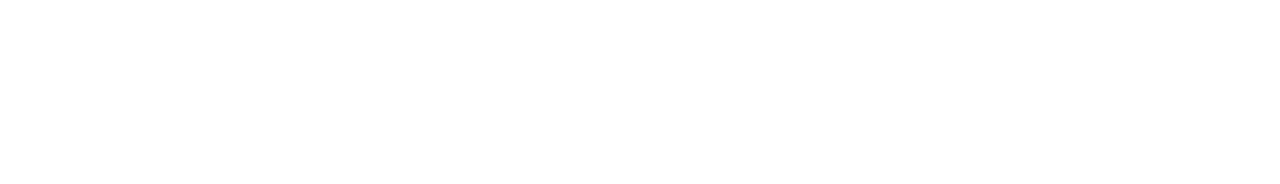
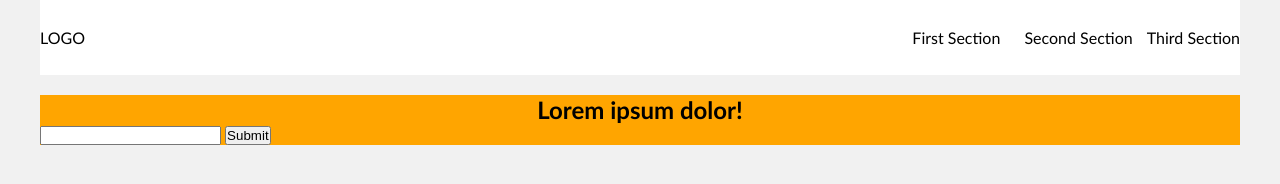
Before and after one commit to devangmalhotra/productlandingpage, a plain HTML site: page index.html in a window 1280 px wide. Drawn offline with Linux system fonts and the light colour scheme.

Commit message:
added styling and updated html

```diff
--- a/index.html
+++ b/index.html
@@ -7,6 +7,30 @@
     <link rel="stylesheet" href="styles.css">
 </head>
 <body>
-
+    <main>
+        <header id="header">
+            <div class="header-logo-text">
+                <p>LOGO</p>
+            </div>
+            <nav class="navbar">
+                <ul>
+                    <li><p>First Section</p></li>
+                    <li><p>Second Section</p></li>
+                    <li><p>Third Section</p></li>
+                </ul>
+            </nav>
+        </header>
+        <section id="first-section">
+            <h1>Lorem ipsum dolor!</h1>
+            <div class="emailandbutton">
+                <input type="email" name="emailid" id="emailid">
+                <button>Submit</button>
+            </div>
+        </section>
+        <section id="second-section"></section>
+        <section id="third-section"></section>
+        <footer id="footer"></footer>
+    </main>
+    <header></header>
 </body>
 </html>
--- a/styles.css
+++ b/styles.css
@@ -0,0 +1,60 @@
+* {
+    box-sizing: border-box;
+    margin: 0;
+    padding: 0;
+}
+
+body {
+    font-family:'Gill Sans', 'Gill Sans MT', Calibri, 'Trebuchet MS', sans-serif;
+    margin: 0 40px;
+    background-color: rgb(241, 241, 241);
+}
+
+#header {
+    display: flex;
+    flex-direction: row;
+    position: relative;
+    align-items: center;
+    min-height: 75px;
+    background-color: white;
+}
+
+.navbar li{
+    display: inline-block;
+    margin: 10px;
+}
+
+#header li:last-child {
+    margin: 0;
+}
+
+.navbar {
+    position: absolute;
+    right: 0;
+}
+
+#first-section {
+    position: relative;
+    top: 20px;
+    background-color: orange;
+}
+
+h1 {
+    text-align: center;
+}
+
+.emailandbutton {
+
+}
+
+#second-section {
+    background-color: white;
+}
+
+#third-section {
+    background-color: white;
+}
+
+footer {
+    background-color: white;
+}
```
Also changed, not shown: 1 other file.
